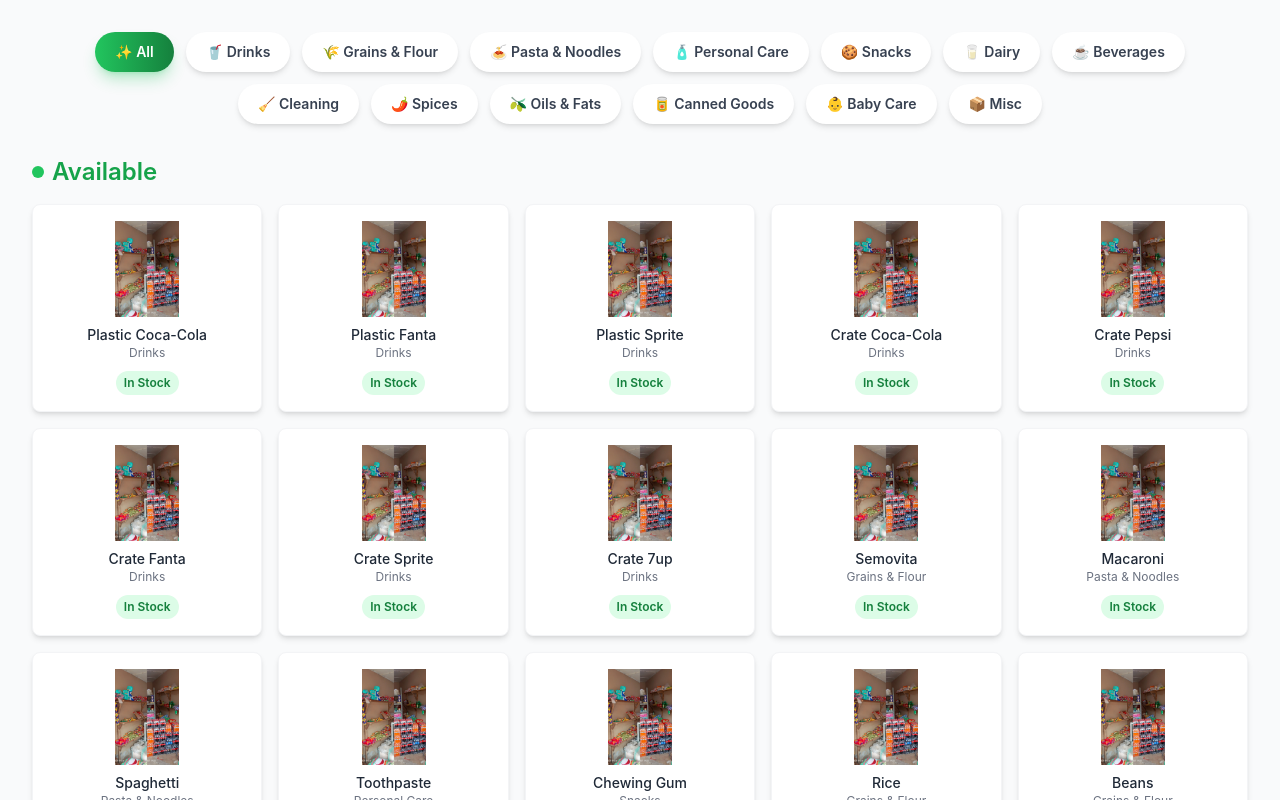
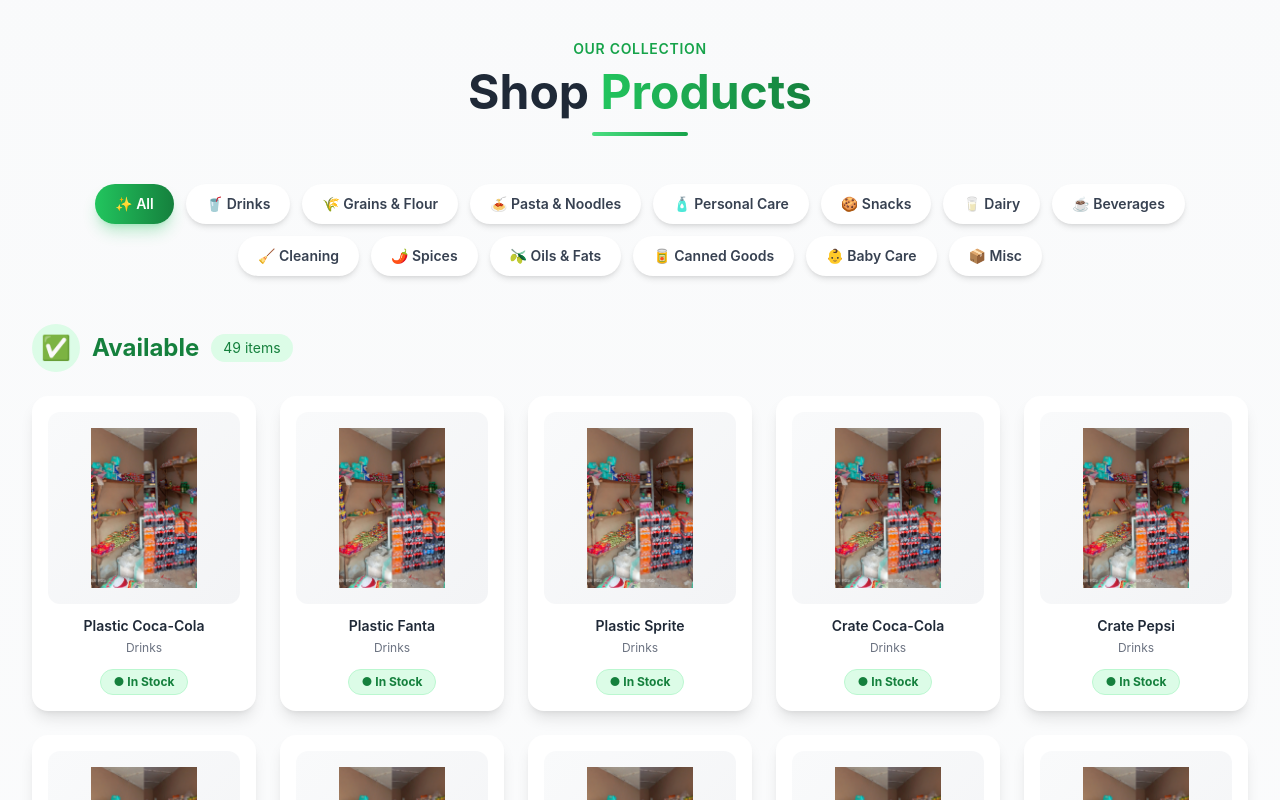
Before and after one commit to fawaznuhu93/joint-99-website, a React (Vite) app: page / in a window 1280 px wide. Shown: the part 980-1780 px from the top of the page. Built offline with nearby package versions, Linux system fonts and the light colour scheme.

Commit message:
file rename

```diff
--- a/src/components/categories.tsx
+++ b/src/components/Cate.tsx
@@ -17,12 +17,12 @@
   { name: '📦 Misc', slug: 'misc' },
 ];
 
-interface CategoriesProps {
+interface CateProps {
   selectedCategory: string;
   onSelectCategory: (slug: string) => void;
 }
 
-const Categories = ({ selectedCategory, onSelectCategory }: CategoriesProps) => {
+const Cate = ({ selectedCategory, onSelectCategory }: CateProps) => {
   return (
     <div className="flex flex-wrap justify-center gap-3 my-8">
       {categories.map((cat) => (
@@ -42,4 +42,4 @@
   );
 };
 
-export default Categories   ;
+export default Cate;
--- a/src/components/ProductList.tsx
+++ b/src/components/ProductList.tsx
@@ -1,13 +1,33 @@
-import { useState } from 'react';
+import { useState, useEffect, useRef } from 'react';
 import { products } from '../data/products';
 import { Product } from '../types';
 import ProductModal from './ProductModal';
-import Categories from './Categories';
+import Cate from './Cate';  // <-- Changed from Categories to Cate
 
 const ProductList = () => {
   const [selectedCategory, setSelectedCategory] = useState('all');
   const [selectedProduct, setSelectedProduct] = useState<Product | null>(null);
   const [isModalOpen, setIsModalOpen] = useState(false);
+  const sectionRef = useRef<HTMLDivElement>(null);
+
+  useEffect(() => {
+    const observer = new IntersectionObserver(
+      (entries) => {
+        entries.forEach((entry) => {
+          if (entry.isIntersecting) {
+            entry.target.classList.add('opacity-100', 'translate-y-0');
+          }
+        });
+      },
+      { threshold: 0.1 }
+    );
+
+    if (sectionRef.current) {
+      observer.observe(sectionRef.current);
+    }
+
+    return () => observer.disconnect();
+  }, []);
 
   const filtered = products.filter((p) =>
     selectedCategory === 'all' ? true : p.category.toLowerCase() === selectedCategory
@@ -27,37 +47,50 @@
   };
 
   return (
-    <section id="products" className="py-12 bg-gray-50">
-      <div className="max-w-7xl mx-auto px-4 sm:px-6 lg:px-8">
-        <h2 className="text-3xl font-bold text-center text-gray-800 mb-4">Our Products</h2>
-        <Categories
+    <section id="products" className="py-20 bg-gradient-to-b from-gray-50 to-white">
+      <div ref={sectionRef} className="max-w-7xl mx-auto px-4 sm:px-6 lg:px-8 transform transition-all duration-1000 opacity-0 translate-y-10">
+        <div className="text-center mb-12">
+          <span className="text-sm font-semibold text-green-600 tracking-wider uppercase">Our Collection</span>
+          <h2 className="text-4xl md:text-5xl font-bold text-gray-800 mt-2">
+            Shop <span className="text-transparent bg-clip-text bg-gradient-to-r from-green-500 to-green-700">Products</span>
+          </h2>
+          <div className="w-24 h-1 bg-gradient-to-r from-green-400 to-green-600 mx-auto mt-4 rounded-full"></div>
+        </div>
+
+        <Cate
           selectedCategory={selectedCategory}
           onSelectCategory={setSelectedCategory}
         />
 
         {/* Available */}
-        <div className="mt-8">
-          <h3 className="text-2xl font-semibold text-green-600 mb-4 flex items-center">
-            <span className="inline-block w-3 h-3 bg-green-500 rounded-full mr-2"></span>
-            Available
-          </h3>
-          <div className="grid grid-cols-2 sm:grid-cols-3 md:grid-cols-4 lg:grid-cols-5 gap-4">
-            {available.map((product) => (
-              <ProductCard key={product.id} product={product} onClick={() => openModal(product)} />
+        <div className="mt-12">
+          <div className="flex items-center gap-3 mb-6">
+            <div className="w-12 h-12 bg-green-100 rounded-full flex items-center justify-center">
+              <span className="text-2xl">✅</span>
+            </div>
+            <h3 className="text-2xl font-bold text-green-700">Available</h3>
+            <span className="px-3 py-1 bg-green-100 text-green-700 text-sm rounded-full">{available.length} items</span>
+          </div>
+          <div className="grid grid-cols-2 sm:grid-cols-3 md:grid-cols-4 lg:grid-cols-5 gap-6">
+            {available.map((product, index) => (
+              <ProductCard key={product.id} product={product} onClick={() => openModal(product)} index={index} />
             ))}
           </div>
         </div>
 
         {/* Out of Stock */}
         {outOfStock.length > 0 && (
-          <div className="mt-12">
-            <h3 className="text-2xl font-semibold text-red-600 mb-4 flex items-center">
-              <span className="inline-block w-3 h-3 bg-red-500 rounded-full mr-2"></span>
-              Out of Stock
-            </h3>
-            <div className="grid grid-cols-2 sm:grid-cols-3 md:grid-cols-4 lg:grid-cols-5 gap-4">
-              {outOfStock.map((product) => (
-                <ProductCard key={product.id} product={product} onClick={() => openModal(product)} />
+          <div className="mt-16">
+            <div className="flex items-center gap-3 mb-6">
+              <div className="w-12 h-12 bg-red-100 rounded-full flex items-center justify-center">
+                <span className="text-2xl">⏳</span>
+              </div>
+              <h3 className="text-2xl font-bold text-red-700">Out of Stock</h3>
+              <span className="px-3 py-1 bg-red-100 text-red-700 text-sm rounded-full">{outOfStock.length} items</span>
+            </div>
+            <div className="grid grid-cols-2 sm:grid-cols-3 md:grid-cols-4 lg:grid-cols-5 gap-6">
+              {outOfStock.map((product, index) => (
+                <ProductCard key={product.id} product={product} onClick={() => openModal(product)} index={index} />
               ))}
             </div>
           </div>
@@ -73,25 +106,46 @@
   );
 };
 
-// Individual Product Card
-const ProductCard = ({ product, onClick }: { product: Product; onClick: () => void }) => {
+// Product Card with Beautiful Design
+const ProductCard = ({ product, onClick, index }: { product: Product; onClick: () => void; index: number }) => {
   const imageSrc = product.image ? `/products/${product.image}` : '/product-placeholder.jpg';
+
   return (
     <div
       onClick={onClick}
-      className="bg-white rounded-lg shadow-md p-4 hover:shadow-xl transition cursor-pointer border border-gray-100"
+      className="group relative bg-white rounded-2xl shadow-lg hover:shadow-2xl transition-all duration-500 overflow-hidden cursor-pointer transform hover:-translate-y-2"
+      style={{ animationDelay: `${index * 100}ms` }}
     >
-      <img src={imageSrc} alt={product.name} className="w-full h-24 object-contain mb-2" />
-      <p className="text-sm font-medium text-center text-gray-800">{product.name}</p>
-      <p className="text-xs text-center text-gray-500">{product.category}</p>
-      <div className="mt-2 text-center">
-        <span
-          className={`inline-block px-2 py-1 rounded-full text-xs font-semibold ${
-            product.inStock ? 'bg-green-100 text-green-700' : 'bg-red-100 text-red-700'
-          }`}
-        >
-          {product.inStock ? 'In Stock' : 'Out of Stock'}
-        </span>
+      <div className="absolute inset-0 bg-gradient-to-br from-green-500/5 to-green-700/5 opacity-0 group-hover:opacity-100 transition-opacity duration-500"></div>
+
+      <div className="relative p-4">
+        <div className="aspect-square w-full bg-gradient-to-br from-gray-50 to-gray-100 rounded-xl mb-3 overflow-hidden">
+          <img
+            src={imageSrc}
+            alt={product.name}
+            className="w-full h-full object-contain p-4 transform group-hover:scale-110 transition-transform duration-500"
+          />
+        </div>
+
+        <div className="text-center">
+          <h4 className="font-semibold text-gray-800 text-sm group-hover:text-green-600 transition-colors">{product.name}</h4>
+          <p className="text-xs text-gray-500 mt-1">{product.category}</p>
+        </div>
+
+        <div className="mt-3 text-center">
+          <span
+            className={`inline-block px-3 py-1 rounded-full text-xs font-bold ${
+              product.inStock
+                ? 'bg-green-100 text-green-700 border border-green-200'
+                : 'bg-red-100 text-red-700 border border-red-200'
+            }`}
+          >
+            {product.inStock ? '● In Stock' : '● Out of Stock'}
+          </span>
+        </div>
+
+        {/* Hover Overlay */}
+        <div className="absolute inset-0 bg-gradient-to-t from-black/5 to-transparent opacity-0 group-hover:opacity-100 transition-opacity duration-300 rounded-2xl pointer-events-none"></div>
       </div>
     </div>
   );
```
